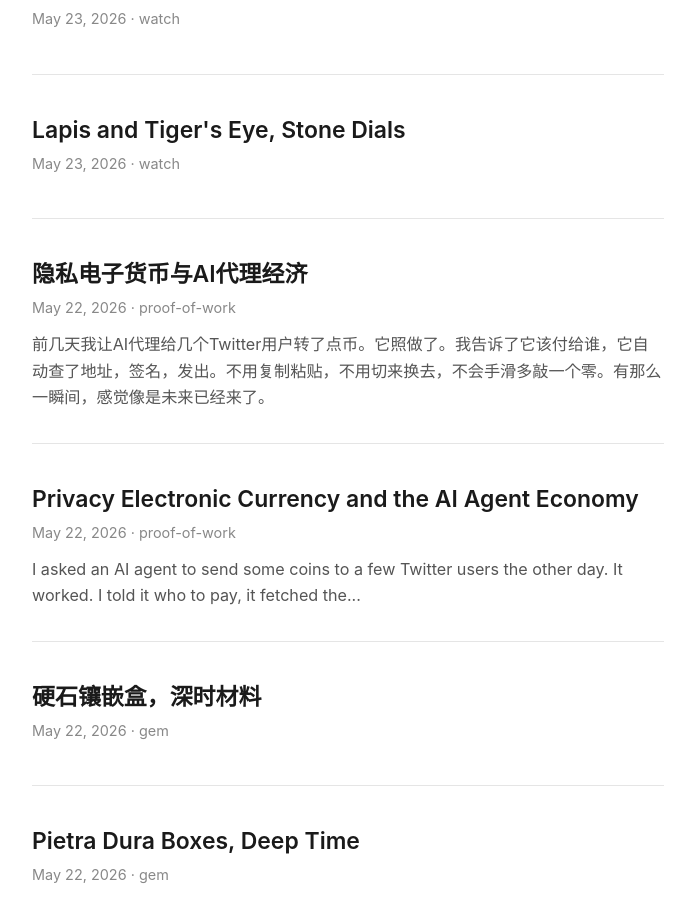
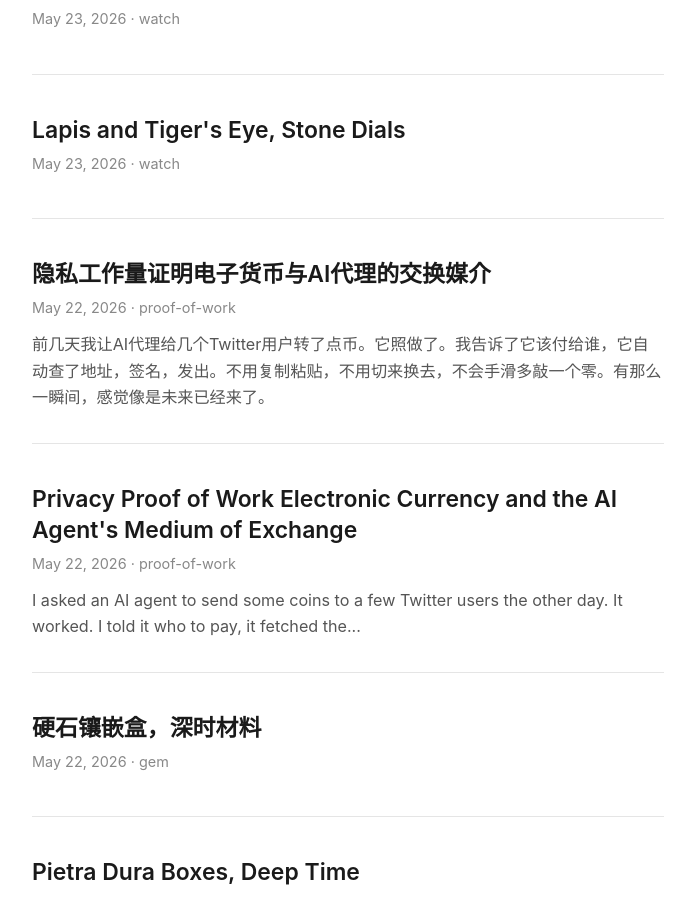
Before and after one commit to vfxowlsyvh/vfxowlsyvh.github.io, a Jekyll site: the page built from index.md, in a window 1280 px wide and 900 px high, scrolled down 1840 px. Shown: the whole window, without its empty margins (292-987 px from the left). Built offline with Jekyll 4.4.1, drawn with Linux system fonts in a browser that asks for light colours.

Commit message:
Update title to reflect PoW and medium-of-exchange focus

```diff
--- a/_posts/2026-05-22-privacy-coins-ai-agent-economy-en.md
+++ b/_posts/2026-05-22-privacy-coins-ai-agent-economy-en.md
@@ -1,6 +1,6 @@
 ---
 layout: post
-title: "Privacy Electronic Currency and the AI Agent Economy"
+title: "Privacy Proof of Work Electronic Currency and the AI Agent's Medium of Exchange"
 date: 2026-05-22 00:00:00 +0000
 categories: proof-of-work
 lang: en
--- a/_posts/2026-05-22-privacy-coins-ai-agent-economy-zh.md
+++ b/_posts/2026-05-22-privacy-coins-ai-agent-economy-zh.md
@@ -1,6 +1,6 @@
 ---
 layout: post
-title: "隐私电子货币与AI代理经济"
+title: "隐私工作量证明电子货币与AI代理的交换媒介"
 date: 2026-05-22 00:00:00 +0000
 categories: proof-of-work
 lang: zh
```
